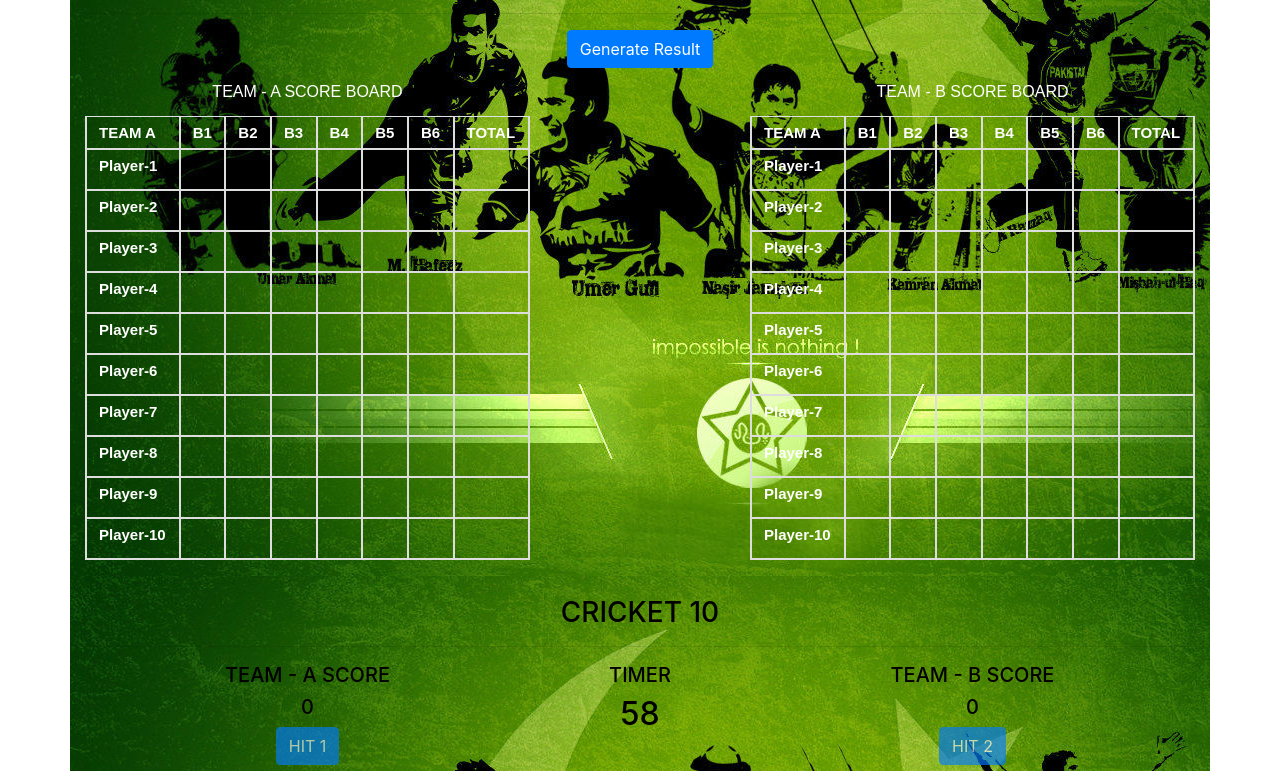
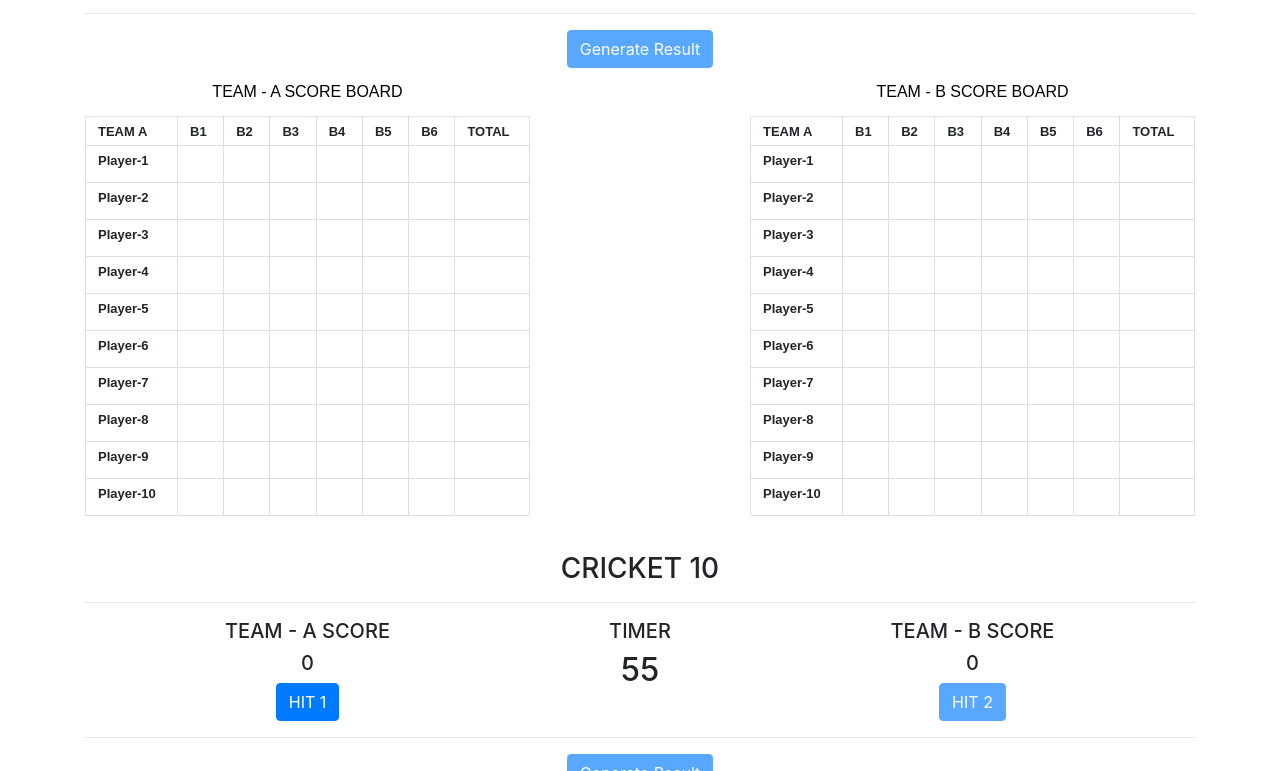
Before and after one commit to yeshwanthkonk/Cricket_Game_Design_OOPS_TypeScript, a website built with webpack: page index.html in a window 1280 px wide. Shown: the part 192-963 px from the top of the page. Built offline with nearby package versions, Linux system fonts and the light colour scheme.

Commit message:
Cricket Design with OOPS

```diff
--- a/index.html
+++ b/index.html
@@ -7,44 +7,32 @@
     <link rel="stylesheet" href="https://stackpath.bootstrapcdn.com/bootstrap/4.5.1/css/bootstrap.min.css">
     <style>
         .container{
-            padding-top: 20px;
+            margin-top: 20px;
             text-align: center;
         }
         table {
             font-family: arial, sans-serif;
             border-collapse: collapse;
             width: 100%;
-
         }
         th {
-            border: 2px solid #dddddd;
+            border: 1px solid #dddddd;
             text-align: left;
-            font-size: 15px;
+            font-size: 13px;
             padding-top: 5px !important;
             padding-bottom: 4px !important;
-            color:white;
         }
         td{
-            border: 2px solid #dddddd;
+            border: 1px solid #dddddd;
             text-align: center;
-            font-size: 20px;
+            font-size: 18px;
             padding-top: 5px !important;
             padding-bottom: 4px !important;
-            color:white;
         }
         caption{
             text-align: center;
-            color:white;
+            color: black;
             caption-side: top;
-
-        }
-        .container{
-            background-image: url('back.jpg');
-            background-repeat: no-repeat;
-            background-size: cover;
-        }
-        body{
-            color:black;
         }
     </style>
 </head>
--- a/script.ts
+++ b/script.ts
@@ -142,12 +142,13 @@ class GameUI{
             this.Team_1_Hit.disabled = false;
             this.currentPlayer = 0;
             this.intervalTrack = setInterval(()=>{
-                if(--this.Timer_time == 58){
+                if(--this.Timer_time == 0){
                     clearInterval(this.intervalTrack);
                     this.Team_1_Hit.disabled = true;
                     this.currentTurn = this.Team_2.name;
+                    this.Timer_time = 60;
                     this.start();
-                    this.Timer_time = 60;
+
                 }
                 this.Timer.innerText = String(this.Timer_time);
             }, 1000);
@@ -158,7 +159,7 @@ class GameUI{
             this.Team_2_Hit.disabled = false;
             this.currentPlayer = 0;
             this.intervalTrack = setInterval(()=>{
-                if(--this.Timer_time == 58){
+                if(--this.Timer_time == 0){
                     clearInterval(this.intervalTrack);
                     this.Team_2_Hit.disabled = true;
                     this.ResultGenerate.disabled = false;
@@ -226,6 +227,7 @@ ui.start();
         clearInterval(ui.intervalTrack);
         ui.Team_1_Hit.disabled = true;
         ui.currentTurn = ui.Team_2.name;
+        ui.Timer_time = 60;
         ui.start();
     }
 });
```
Also changed, not shown: script.js.
